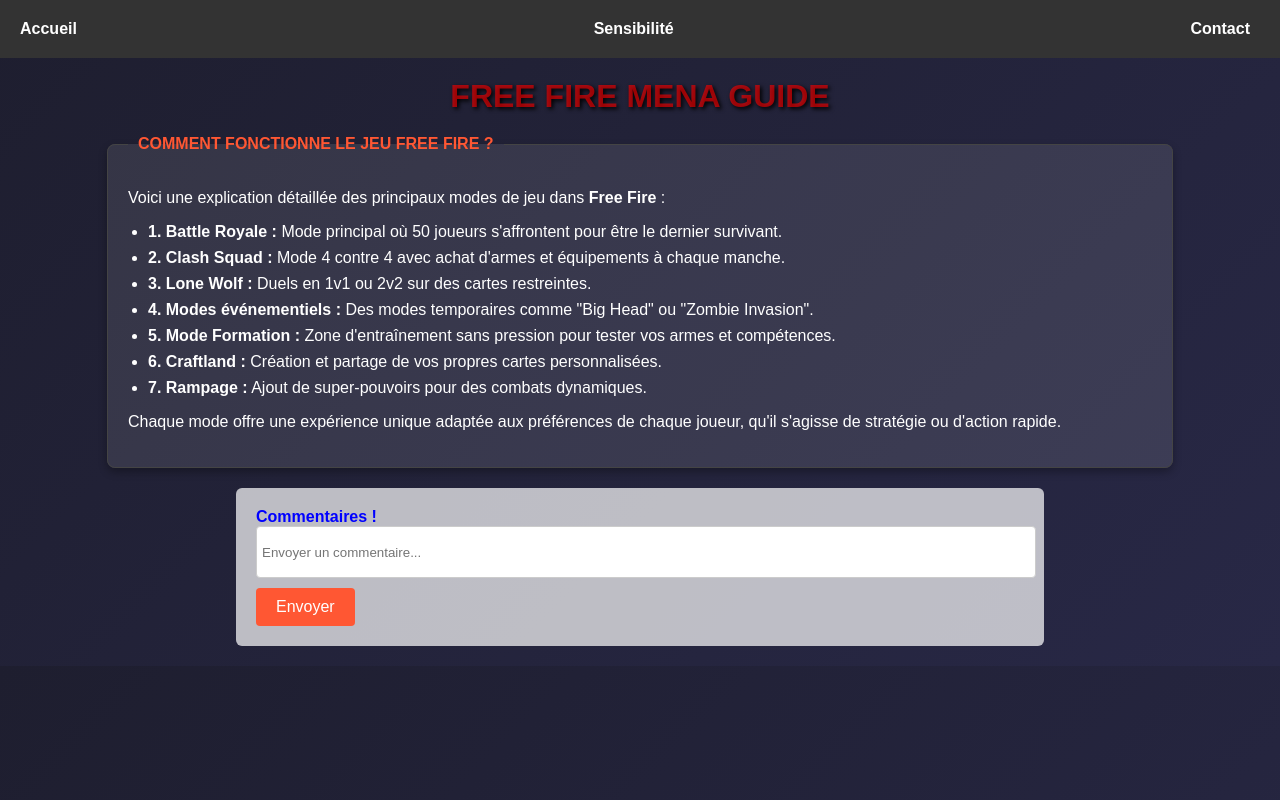
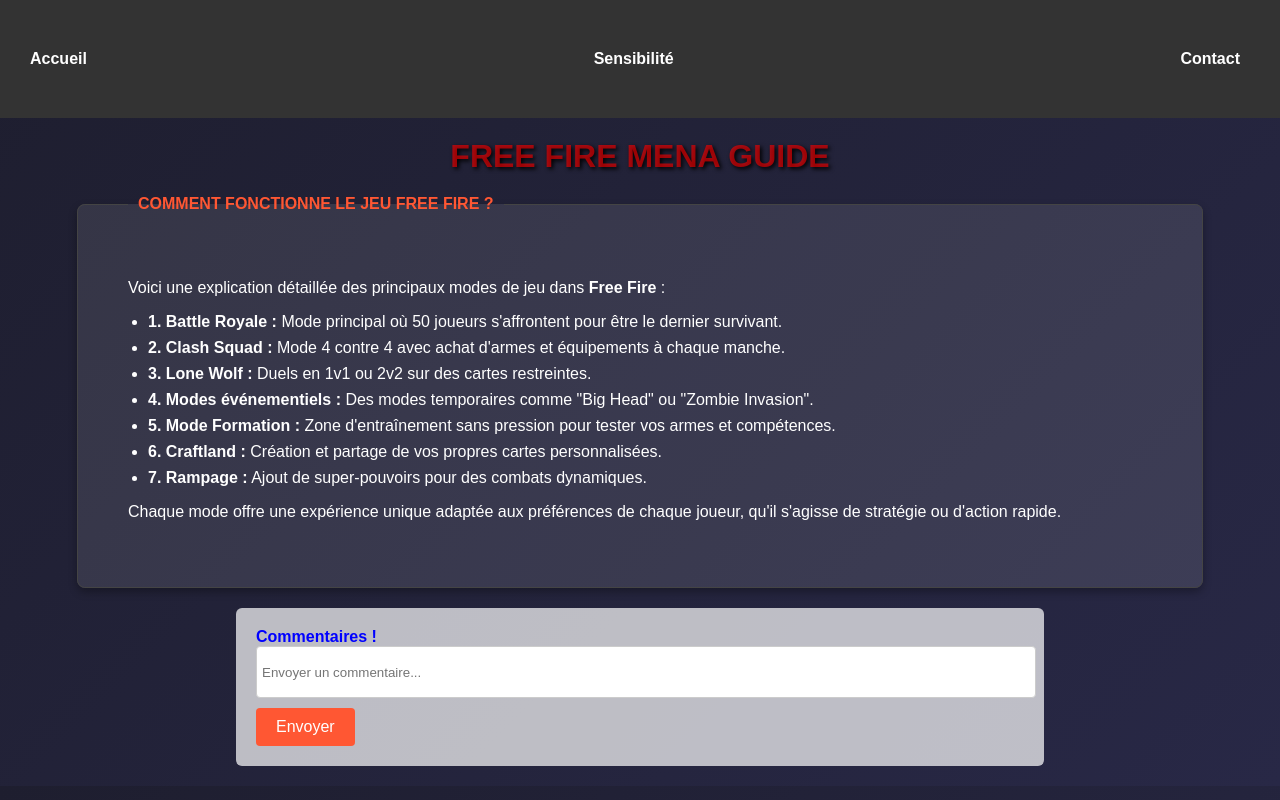
Before and after one commit to Diablo-xit/FREE-FIRE-MENA, a plain HTML site: page index.html in a window 1280 px wide. Drawn offline with Linux system fonts and the light colour scheme.

Commit message:
Update index.html

```diff
--- a/index.html
+++ b/index.html
@@ -15,7 +15,7 @@
 
       nav {
         background-color: #333;
-        padding: 20px 20px;
+        padding: 50px 30px;
       }
 
       nav ul {
@@ -91,7 +91,7 @@
         background: rgba(255, 255, 255, 0.1);
         border: 1px solid #444;
         border-radius: 8px;
-        padding: 20px;
+        padding: 50px;
         margin: 20px auto;
         width: 80%;
         box-shadow: 0px 4px 8px rgba(0, 0, 0, 0.3);
```
